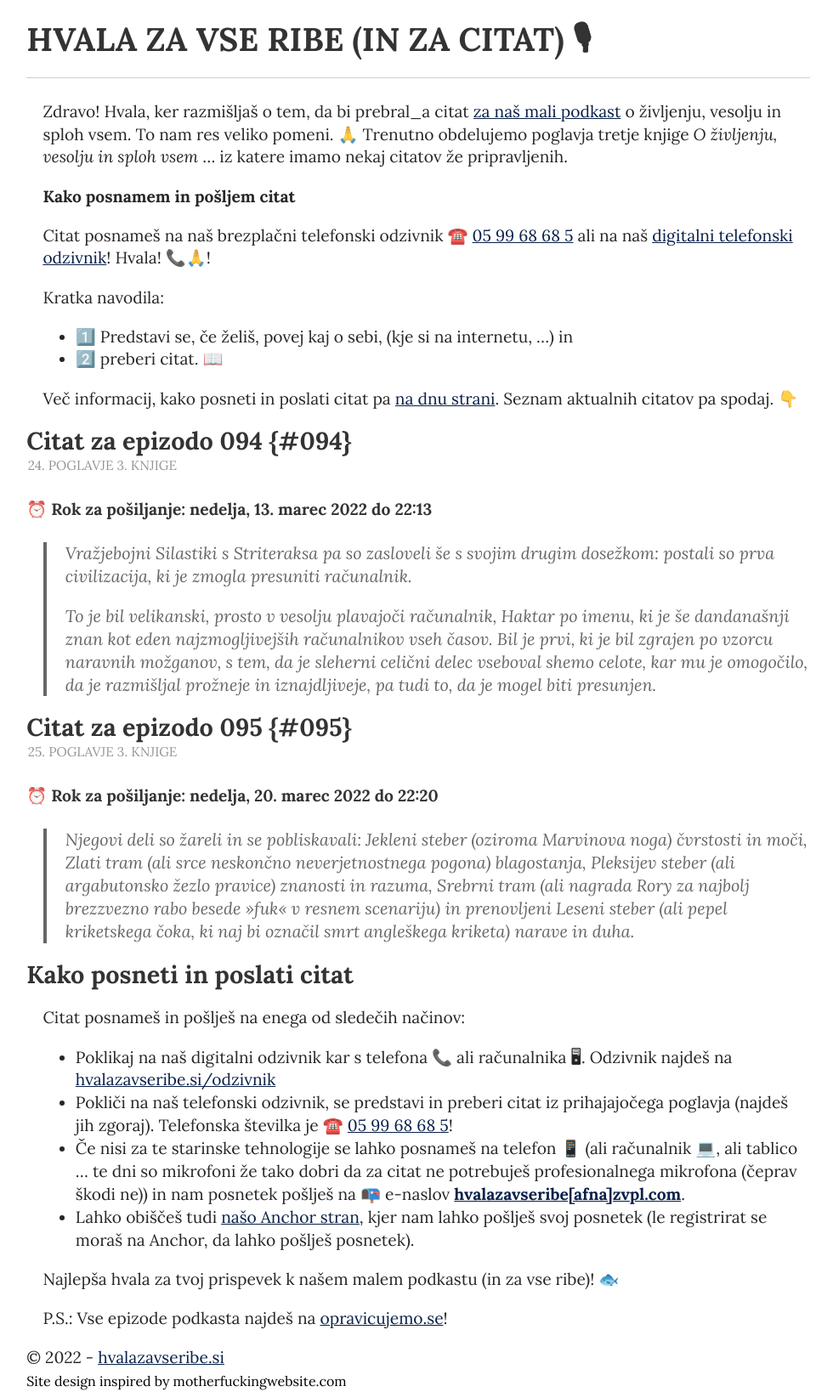
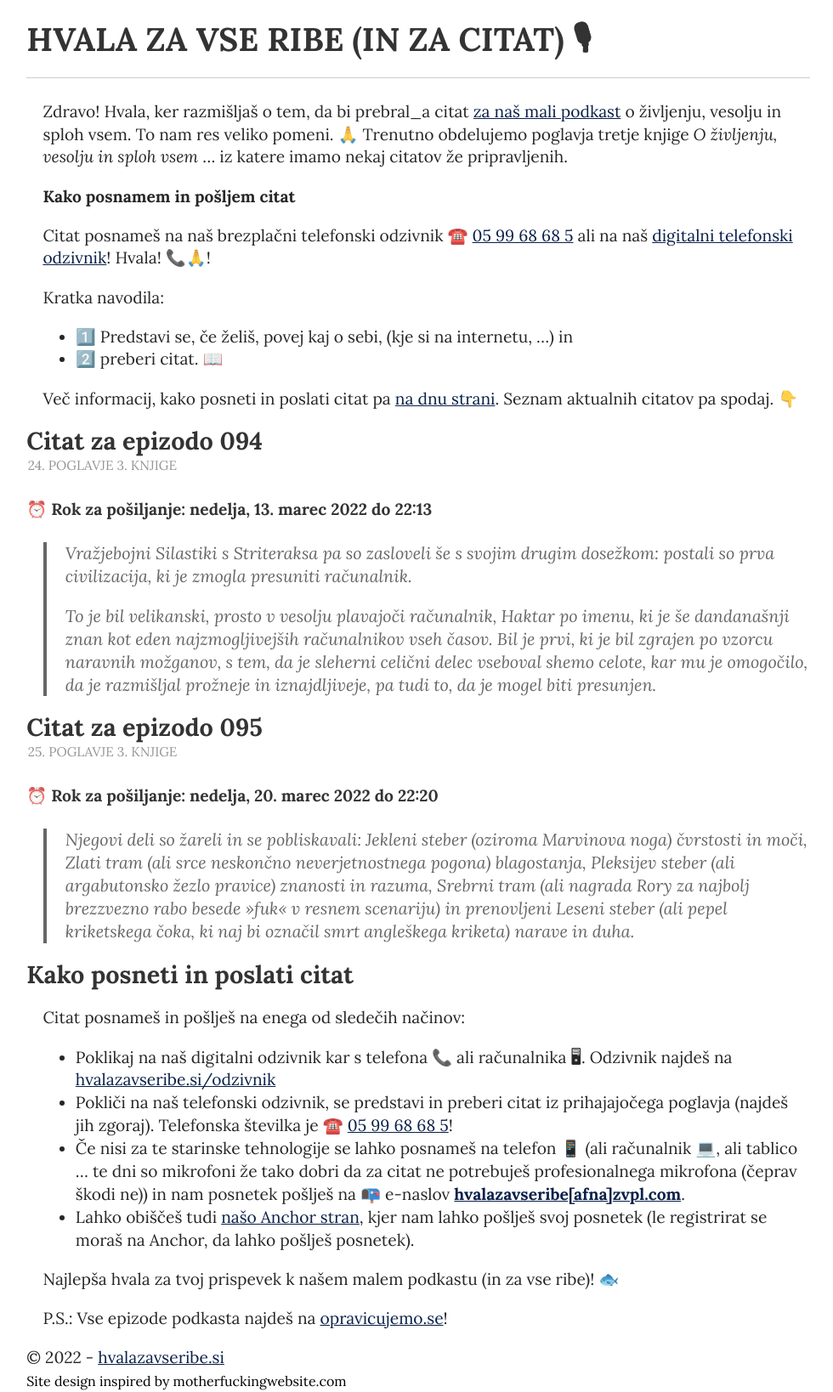
Before and after one commit to hvalazavseribe/hvalazavseribe.github.io, a Jekyll site: the page built from citat.md, in a window 1280 px wide. Shown: the whole page at 85% size, without its empty margins (148-1128 px from the left). Built offline with Jekyll 4.4.1, drawn with Linux system fonts in a browser that asks for light colours.

Commit message:
NE delajo zaviti oklepaji

```diff
--- a/citat.md
+++ b/citat.md
@@ -20,7 +20,7 @@ Kratka navodila:
 
 Več informacij, kako posneti in poslati citat pa [na dnu strani](https://hvalazavseribe.si/citat/#kako-posneti-in-poslati-citat). Seznam aktualnih citatov pa spodaj. 👇
 
-## Citat za epizodo 094 {#094}
+## Citat za epizodo 094
 
 ### 24. poglavje 3. knjige
 
@@ -30,7 +30,7 @@ Več informacij, kako posneti in poslati citat pa [na dnu strani](https://hvalaz
 >
 > To je bil velikanski, prosto v vesolju plavajoči računalnik, Haktar po imenu, ki je še dandanašnji znan kot eden najzmogljivejših računalnikov vseh časov. Bil je prvi, ki je bil zgrajen po vzorcu naravnih možganov, s tem, da je sleherni celični delec vseboval shemo celote, kar mu je omogočilo, da je razmišljal prožneje in iznajdljiveje, pa tudi to, da je mogel biti presunjen.
 
-## Citat za epizodo 095 {#095}
+## Citat za epizodo 095
 
 ### 25. poglavje 3. knjige
 
```
